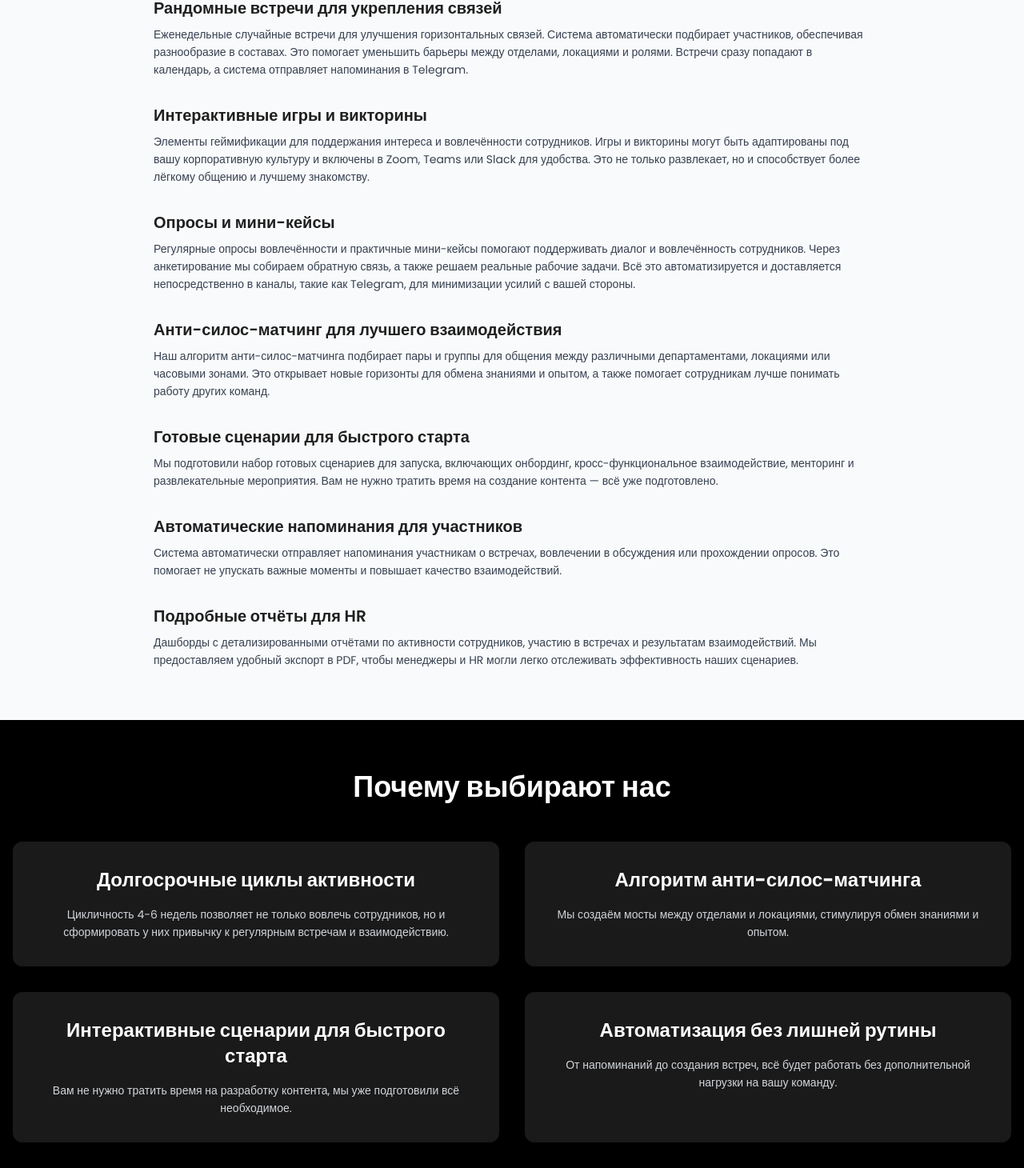
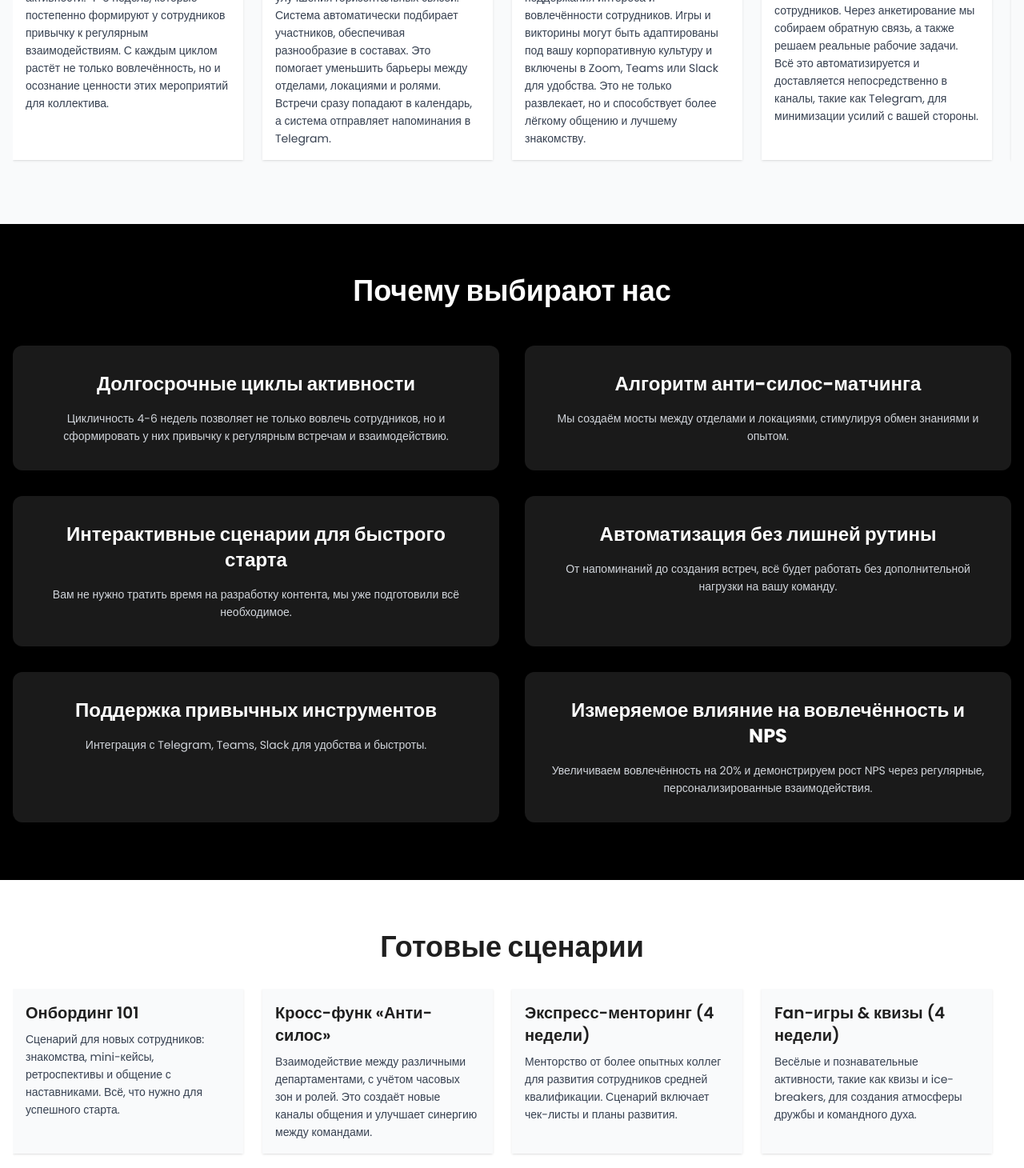
Before and after one commit to Mamniash/remote, a Next.js app: page / in a window 1280 px wide. Shown: the part 620-2080 px from the top of the page at 80% size. Built offline with nearby package versions, Linux system fonts and the light colour scheme.

Commit message:
feat: add horizontal sliders

```diff
--- a/src/components/HowItWorksSection.tsx
+++ b/src/components/HowItWorksSection.tsx
@@ -52,9 +52,12 @@ const HowItWorksSection = () => {
                                 <h2 className='text-3xl md:text-4xl font-bold mb-8 text-center'>
                                         Как работает сервис
                                 </h2>
-                                <div className='space-y-8 max-w-4xl mx-auto'>
+                                <div className='flex gap-6 overflow-x-auto snap-x snap-mandatory pb-4'>
                                         {features.map(({ title, description }, idx) => (
-                                                <div key={idx}>
+                                                <div
+                                                        key={idx}
+                                                        className='shrink-0 w-72 bg-white p-4 rounded-lg shadow snap-start'
+                                                >
                                                         <h3 className='text-xl font-semibold mb-2'>{title}</h3>
                                                         <p className='text-gray-700'>{description}</p>
                                                 </div>
--- a/src/components/ScenariosSection.tsx
+++ b/src/components/ScenariosSection.tsx
@@ -31,9 +31,12 @@ const ScenariosSection = () => {
                 <section className='py-16 bg-white'>
                         <div className='container mx-auto px-4 text-center'>
                                 <h2 className='text-3xl md:text-4xl font-bold mb-8'>Готовые сценарии</h2>
-                                <div className='space-y-6 text-left max-w-3xl mx-auto mb-8'>
+                                <div className='flex gap-6 overflow-x-auto snap-x snap-mandatory mb-8 pb-4'>
                                         {scenarios.map(({ title, description }, idx) => (
-                                                <div key={idx}>
+                                                <div
+                                                        key={idx}
+                                                        className='shrink-0 w-72 bg-gray-50 p-4 rounded-lg shadow text-left snap-start'
+                                                >
                                                         <h3 className='text-xl font-semibold mb-2'>{title}</h3>
                                                         <p className='text-gray-700'>{description}</p>
                                                 </div>
```
